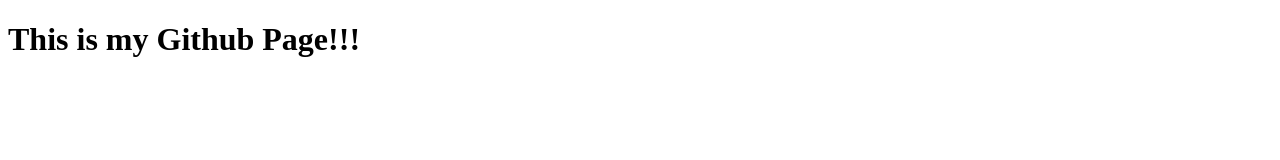
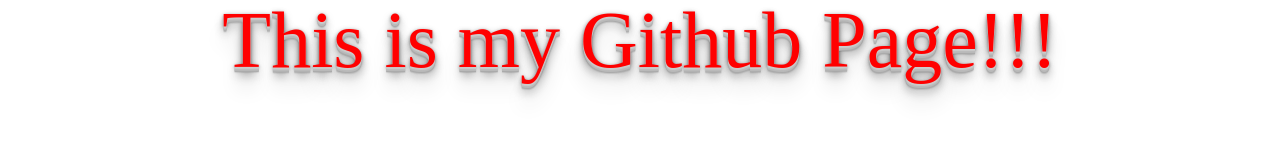
Before and after one commit to ravalash/ravalash.github.io, a plain HTML site: page index.html in a window 1280 px wide. Drawn offline with Linux system fonts and the light colour scheme.

Commit message:
Adding style sheets into file

```diff
--- a/index.html
+++ b/index.html
@@ -5,6 +5,8 @@
     <meta charset="UTF-8">
     <meta name="viewport" content="width=device-width, initial-scale=1.0">
     <title>Document</title>
+    <link rel="stylesheet" href="reset.css">
+    <link rel="stylesheet" href="styles.css">
 </head>
 
 <body>
--- /dev/null
+++ b/reset.css
@@ -0,0 +1,48 @@
+/* http://meyerweb.com/eric/tools/css/reset/
+   v2.0 | 20110126
+   License: none (public domain)
+*/
+
+html, body, div, span, applet, object, iframe,
+h1, h2, h3, h4, h5, h6, p, blockquote, pre,
+a, abbr, acronym, address, big, cite, code,
+del, dfn, em, img, ins, kbd, q, s, samp,
+small, strike, strong, sub, sup, tt, var,
+b, u, i, center,
+dl, dt, dd, ol, ul, li,
+fieldset, form, label, legend,
+table, caption, tbody, tfoot, thead, tr, th, td,
+article, aside, canvas, details, embed,
+figure, figcaption, footer, header, hgroup,
+menu, nav, output, ruby, section, summary,
+time, mark, audio, video {
+	margin: 0;
+	padding: 0;
+	border: 0;
+	font-size: 100%;
+	font: inherit;
+	vertical-align: baseline;
+}
+/* HTML5 display-role reset for older browsers */
+article, aside, details, figcaption, figure,
+footer, header, hgroup, menu, nav, section {
+	display: block;
+}
+body {
+	line-height: 1;
+}
+ol, ul {
+	list-style: none;
+}
+blockquote, q {
+	quotes: none;
+}
+blockquote:before, blockquote:after,
+q:before, q:after {
+	content: '';
+	content: none;
+}
+table {
+	border-collapse: collapse;
+	border-spacing: 0;
+}
--- /dev/null
+++ b/styles.css
@@ -0,0 +1,17 @@
+h1 {
+    text-shadow: 0 1px 0 #ccc,
+                 0 2px 0 #c9c9c9,
+                 0 3px 0 #bbb,
+                 0 4px 0 #b9b9b9,
+                 0 5px 0 #aaa,
+                 0 6px 1px rgba(0,0,0,.1),
+                 0 0 5px rgba(0,0,0,.1),
+                 0 1px 3px rgba(0,0,0,.3),
+                 0 3px 5px rgba(0,0,0,.2),
+                 0 5px 10px rgba(0,0,0,.25),
+                 0 10px 10px rgba(0,0,0,.2),
+                 0 20px 20px rgba(0,0,0,.15);
+      color:red;
+      font-size:80px;
+      text-align:center;
+  }
```
